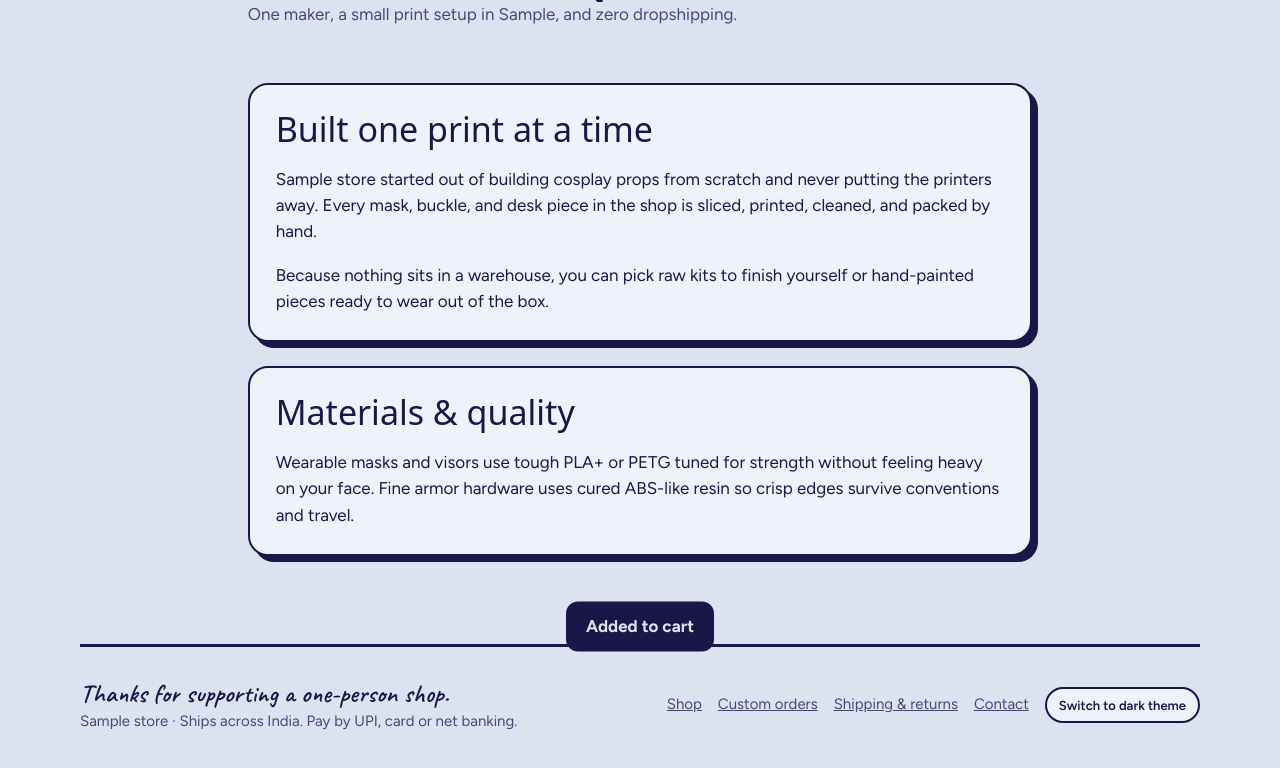
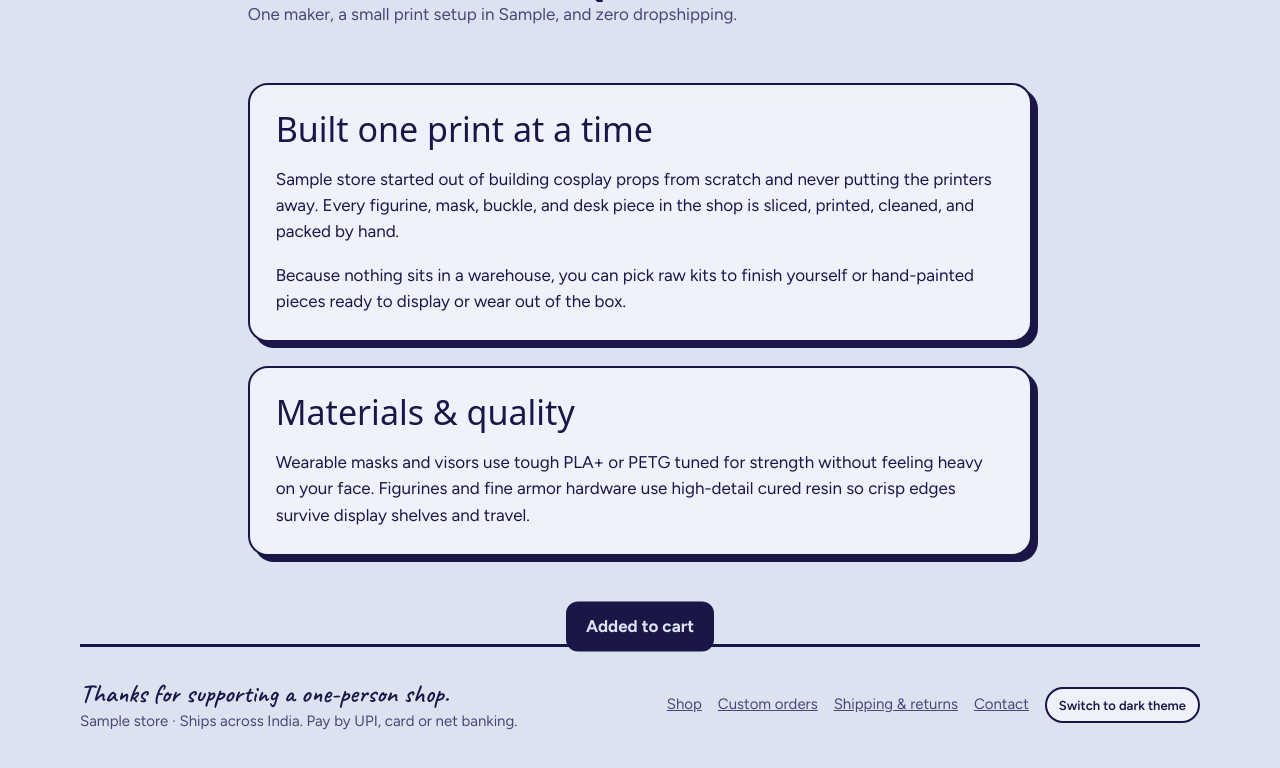
Before and after one commit to AldrinCleetus/pantalone, a Node server app: template apps/server/views/pages/about.njk in a window 1280 px wide. Shown: the part 195-963 px from the top of the page. Run offline with Node 20, Linux system fonts and the light colour scheme; the template is opened without the code that fills it: most values are stand-ins (such as "Sample title", 1, 10 or a date in 2020); some web fonts are replaced.

Commit message:
copy: update hero tagline and store copy to include figurines

```diff
--- a/apps/server/src/config/store.ts
+++ b/apps/server/src/config/store.ts
@@ -6,7 +6,7 @@ import { env } from "./env.js";
  */
 export const storeConfig = {
   name: env.STORE_NAME,
-  tagline: "3D-printed props and cosplay pieces, made to order in India.",
+  tagline: "Figurines, 3D-printed props, and cosplay pieces, made to order in India.",
   currency: "INR",
   baseUrl: env.PUBLIC_BASE_URL.replace(/\/+$/, ""),
   mediaBaseUrl: env.R2_PUBLIC_BASE_URL.replace(/\/+$/, ""),
--- a/apps/server/src/routes/storefront.ts
+++ b/apps/server/src/routes/storefront.ts
@@ -40,9 +40,9 @@ storefrontRouter.get("/", async (_req, res) => {
   });
 
   res.render("pages/home.njk", {
-    pageTitle: `${storeConfig.name}: 3D prints and cosplay pieces`,
+    pageTitle: `${storeConfig.name}: Figurines, 3D prints and cosplay pieces`,
     pageDescription:
-      "Made-to-order 3D-printed cosplay props, masks, and desk pieces crafted one at a time in India.",
+      "Made-to-order 3D-printed figurines, cosplay props, masks, and desk pieces crafted one at a time in India.",
     canonicalUrl: `${storeConfig.baseUrl}/`,
     activeNav: "home",
     featuredProducts,
@@ -69,7 +69,7 @@ storefrontRouter.get("/shop", async (req, res) => {
   res.render("pages/shop.njk", {
     pageTitle: `${titlePrefix} — ${storeConfig.name}`,
     pageDescription:
-      "Browse made-to-order 3D-printed masks, props, hardware, and desk pieces shipped across India.",
+      "Browse made-to-order 3D-printed figurines, masks, props, hardware, and desk pieces shipped across India.",
     canonicalUrl,
     activeNav: "shop",
     products,
--- a/apps/server/views/pages/about.njk
+++ b/apps/server/views/pages/about.njk
@@ -10,17 +10,17 @@
   <div class="prose-card">
     <h2>Built one print at a time</h2>
     <p>
-      {{ store.name }} started out of building cosplay props from scratch and never putting the printers away. Every mask, buckle, and desk piece in the shop is sliced, printed, cleaned, and packed by hand.
+      {{ store.name }} started out of building cosplay props from scratch and never putting the printers away. Every figurine, mask, buckle, and desk piece in the shop is sliced, printed, cleaned, and packed by hand.
     </p>
     <p>
-      Because nothing sits in a warehouse, you can pick raw kits to finish yourself or hand-painted pieces ready to wear out of the box.
+      Because nothing sits in a warehouse, you can pick raw kits to finish yourself or hand-painted pieces ready to display or wear out of the box.
     </p>
   </div>
 
   <div class="prose-card">
     <h2>Materials &amp; quality</h2>
     <p>
-      Wearable masks and visors use tough PLA+ or PETG tuned for strength without feeling heavy on your face. Fine armor hardware uses cured ABS-like resin so crisp edges survive conventions and travel.
+      Wearable masks and visors use tough PLA+ or PETG tuned for strength without feeling heavy on your face. Figurines and fine armor hardware use high-detail cured resin so crisp edges survive display shelves and travel.
     </p>
   </div>
 </div>
--- a/apps/server/views/pages/home.njk
+++ b/apps/server/views/pages/home.njk
@@ -8,9 +8,9 @@
 <div class="wrap">
   <section class="hero">
     <div>
-      <h1>I print it.<br>You wear it.</h1>
+      <h1>Printed by me.<br>Made for you.</h1>
       <p class="lede">
-        Cosplay props and 3D-printed pieces, made one at a time in {{ store.makerLocation }}. Every order is sanded, painted and packed by me.
+        Figurines, cosplay props, and 3D-printed pieces, made one at a time in {{ store.makerLocation }}. Every order is sanded, painted and packed by me.
       </p>
       <div class="btns">
         <a class="btn" href="/shop">See what’s printing</a>
```
Also changed, not shown: apps/server/public/img/og-cover.svg.
